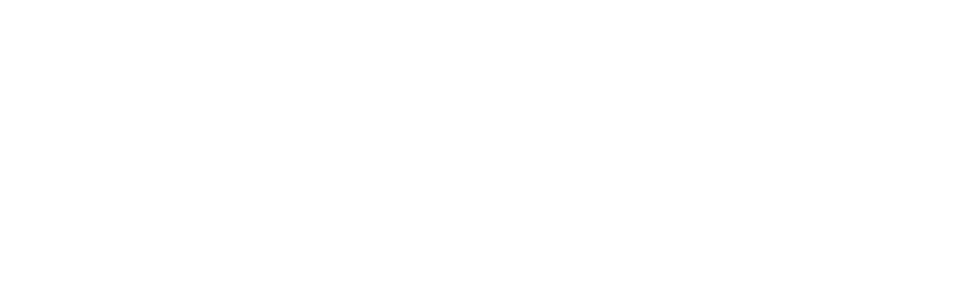
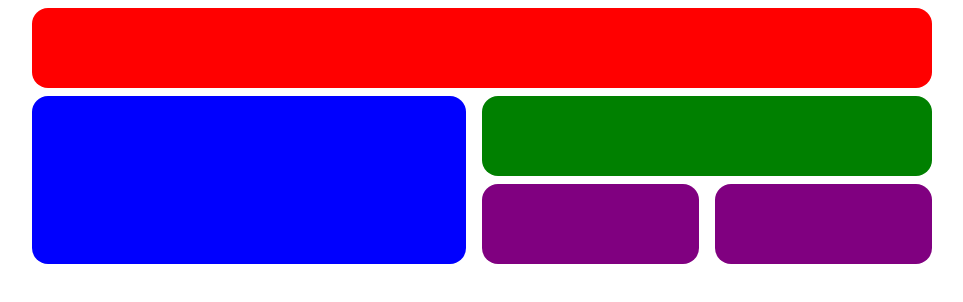
Before and after one commit to EyalSinay/03.04.22-CSS, a plain HTML site: page 24.2-grid_basics-2/24.2-grid_basics-2.html in a window 1280 px wide. Shown: the whole page, without its empty margins (158-1121 px from the left). Drawn offline with Linux system fonts and the light colour scheme.

Commit message:
24.2-grid_basics-2

```diff
--- a/24.2-grid_basics-2/24.2-grid_basics-2.css
+++ b/24.2-grid_basics-2/24.2-grid_basics-2.css
@@ -0,0 +1,37 @@
+.container{
+    display: grid;
+    grid-template-columns: 2fr 1fr 1fr;
+    column-gap: 16px;
+    row-gap: 8px;
+
+    max-width: 900px;
+    margin: auto;
+}
+
+.box{
+    border-radius: 16px;
+    min-height: 80px;
+}
+
+#red{
+    background-color: red;
+    grid-column: 1 / span 3;
+}
+#blue{
+    background-color: blue;
+    grid-column: 1 / span 1;
+    grid-row: 2 / span 2;
+}
+#green{
+    background-color: green;
+    grid-column: 2 / span 2;
+}
+#purple-1{
+    background-color: purple;
+    grid-column: 2 / span 1;
+
+}
+#purple-2{
+    background-color: purple;
+    grid-column: 3 / span 1;
+}
--- a/24.2-grid_basics-2/24.2-grid_basics-2.html
+++ b/24.2-grid_basics-2/24.2-grid_basics-2.html
@@ -8,6 +8,12 @@
     <title>24.2-grid_basics-2</title>
 </head>
 <body>
-
+    <div class="container">
+        <div id="red" class="box"></div>
+        <div id="blue" class="box"></div>
+        <div id="green" class="box"></div>
+        <div id="purple-1" class="box"></div>
+        <div id="purple-2" class="box"></div>
+    </div>
 </body>
 </html>
```
